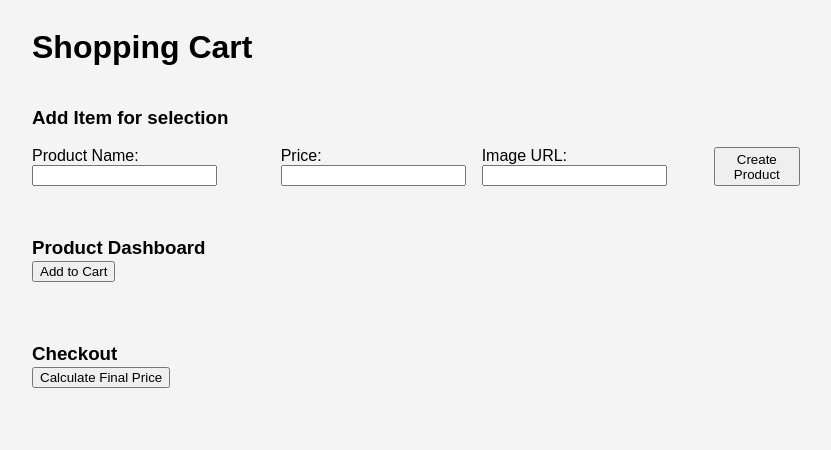
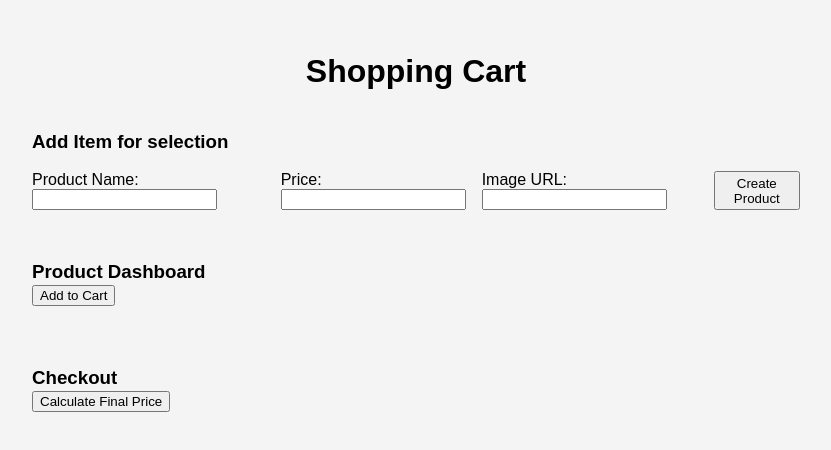
Before and after one commit to Kulsayas/13-Kulsaya-js, a plain HTML site: page index.html in a window 1280 px wide. Shown: the whole page, without its empty margins (232-1063 px from the left). Drawn offline with Linux system fonts and the light colour scheme.

Commit message:
edit css a bit

```diff
--- a/index.html
+++ b/index.html
@@ -7,7 +7,6 @@
   </head>
   <style>
      body {
-        display: block;
         box-sizing: none;
         height: 100vh;
         width: 100vw;
@@ -16,15 +15,19 @@
      }
      .container {
       display: flex;
+      justify-content: center;
       flex-direction: column;
+      margin-top: 32px;
       margin-left: auto;
       margin-right: auto;
       width: 60%;
 
     }
+    h1 {
+        align-self: center;
+    }
     .container-input {
       display: flex;
-
       gap: 16px;
       margin-bottom: 32px;
     }
```
